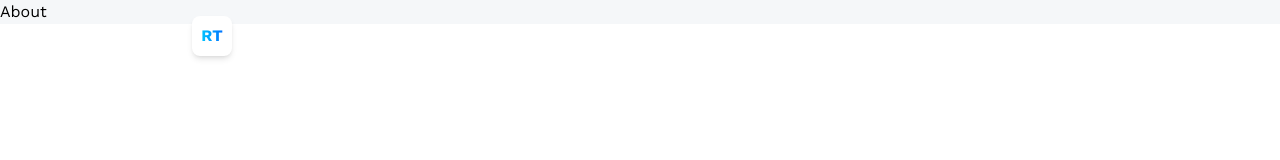
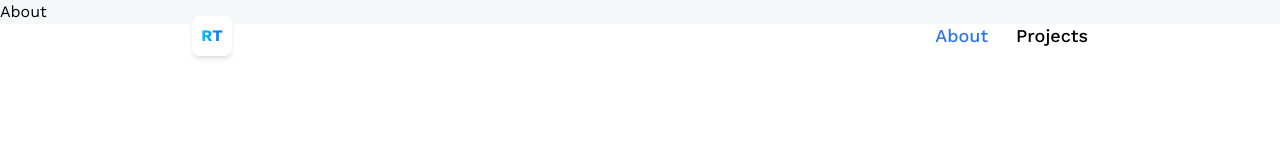
Before and after one commit to ShinchanThakur/3d-Portfolio, a React (Vite) app: page /about in a window 1280 px wide. Shown: the top 160 px of the page. Built offline with nearby package versions, Linux system fonts and the light colour scheme.

Commit message:
Added navs for About and Projects

```diff
--- a/src/components/Navbar.jsx
+++ b/src/components/Navbar.jsx
@@ -6,6 +6,14 @@
             <NavLink to="/" className="w-10 h-10 rounded-lg bg-white items-center justify-center flex font-bold shadow-md">
                 <p className="blue-gradient_text">RT</p>
             </NavLink>
+            <nav className="flex text-lg gap-7 font-medium">
+                <NavLink to="/about" className={({ isActive }) => isActive ? 'text-blue-500' : 'text-black'}>
+                    About
+                </NavLink>
+                <NavLink to="/projects" className={({ isActive }) => isActive ? 'text-blue-500' : 'text-black'}>
+                    Projects
+                </NavLink>
+            </nav>
         </header>
     );
 };
```
